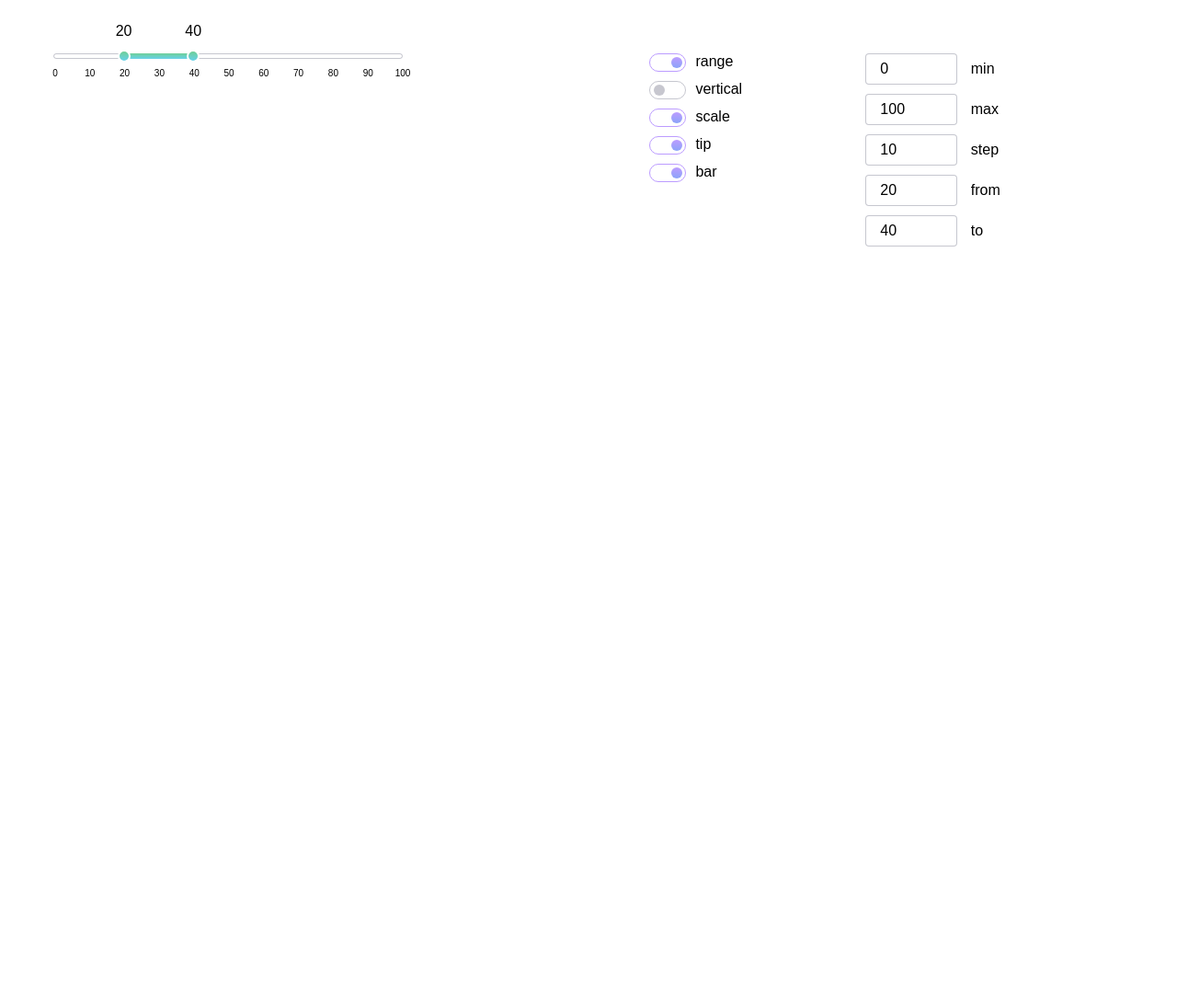
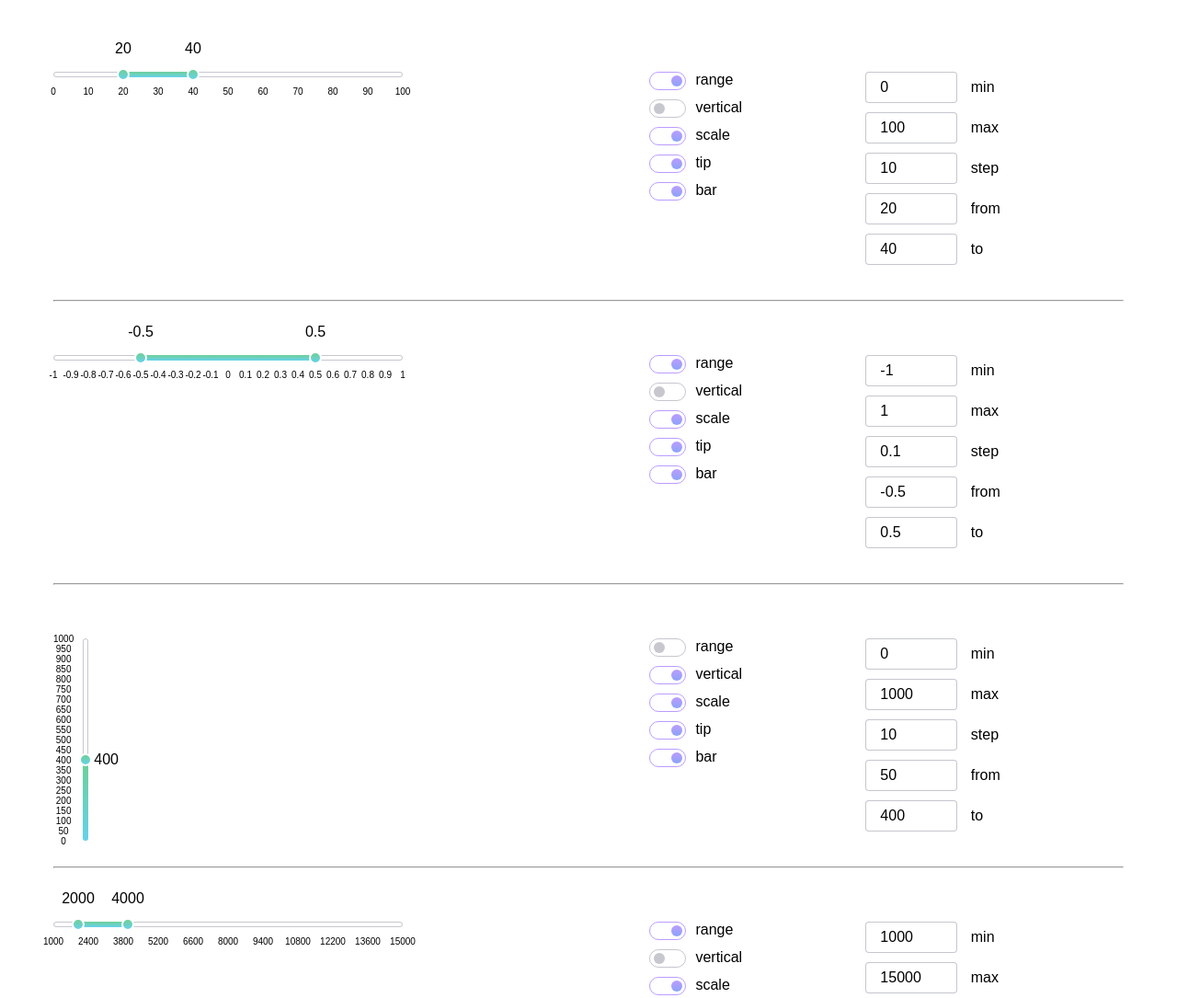
Before and after one commit to TimurPrh/range-slider, a website built with webpack: page src/index.pug in a window 1280 px wide. Shown: the top 1085 px of the page at 92% size. Before the commit the page ends 800 px from the top, so only its background shows below. Built offline with nearby package versions, Linux system fonts and the light colour scheme.

Commit message:
добавил элемент subview - border

```diff
--- a/src/index.pug
+++ b/src/index.pug
@@ -7,6 +7,8 @@ html(lang="en")
         title Plugin
     body
         .main
-            .main__wrapper
-                .main__slider.js-main__slider
-                .main__panel.js-main__panel
+            each val in [1, 2, 3, 4]
+                .main__wrapper
+                    .main__slider.js-main__slider
+                    .main__panel.js-main__panel
+                hr
--- a/src/index.ts
+++ b/src/index.ts
@@ -2,28 +2,36 @@ import RangeSlider from './slider-plugin/index';
 import Panel from './panel/panel';
 import './styles/style.scss';
 
-const rangeSliderWrapper = document.querySelector('.js-main__slider');
-const panelWrapper = document.querySelector('.js-main__panel');
+const rangeSliders = [];
+const panels = [];
 
-const rangeSlider = new RangeSlider(rangeSliderWrapper, {
-    range: true,
-    vertical: false,
-    scale: true,
-    tip: true,
-    bar: true,
-    min: 0,
-    max: 100,
-    step: 10,
-    from: 20,
-    to: 40,
-});
-const panel = new Panel(panelWrapper, rangeSlider.getSettings());
+const rangeSliderWrappers = document.querySelectorAll('.js-main__slider');
+const panelWrappers = document.querySelectorAll('.js-main__panel');
+
+const sliderSettings = [
+    {
+        range: true, vertical: false, scale: true, tip: true, bar: true, min: 0, max: 100, step: 10, from: 20, to: 40,
+    },
+    {
+        range: true, vertical: false, scale: true, tip: true, bar: true, min: -1, max: 1, step: 0.1, from: -0.5, to: 0.5,
+    },
+    {
+        range: false, vertical: true, scale: true, tip: true, bar: true, min: 0, max: 1000, step: 10, from: 200, to: 400,
+    },
+    {
+        range: true, vertical: false, scale: true, tip: true, bar: true, min: 1000, max: 15000, step: 100, from: 2000, to: 4000,
+    },
+];
+
+rangeSliderWrappers.forEach((rangeSliderWrapper, i) => {
+    rangeSliders[i] = new RangeSlider(rangeSliderWrapper, sliderSettings[i]);
+    panels[i] = new Panel(panelWrappers[i], rangeSliders[i].getSettings());
 
     function fromAndToValuesHandler(e: CustomEvent) {
         if (e.detail.id === 0) {
-        panel.changeFromValue(e.detail.inputVal);
+            panels[i].changeFromValue(e.detail.inputVal);
         } else if (e.detail.id === 1) {
-        panel.changeToValue(e.detail.inputVal);
+            panels[i].changeToValue(e.detail.inputVal);
         }
     }
     rangeSliderWrapper.addEventListener('moveThumbEvent', fromAndToValuesHandler.bind(this));
@@ -33,15 +41,16 @@ function configurationHandler(e: CustomEvent) {
         obj[e.detail.key] = e.detail.value;
 
         if (e.detail.key === 'to') {
-        rangeSlider.setToValue(e.detail.value);
+            rangeSliders[i].setToValue(e.detail.value);
         } else if (e.detail.key === 'from') {
-        rangeSlider.setFromValue(e.detail.value);
+            rangeSliders[i].setFromValue(e.detail.value);
         } else {
-        rangeSlider.reInitialize(obj);
+            rangeSliders[i].reInitialize(obj);
         }
 
-    const realSettings = rangeSlider.getSettings();
-    panel.changeFromValue(realSettings.from);
-    panel.changeToValue(realSettings.to);
+        const realSettings = rangeSliders[i].getSettings();
+        panels[i].changeFromValue(realSettings.from);
+        panels[i].changeToValue(realSettings.to);
     }
-panelWrapper.addEventListener('changedInputEvent', configurationHandler.bind(this));
+    panelWrappers[i].addEventListener('changedInputEvent', configurationHandler.bind(this));
+});
--- a/src/slider-plugin/model.ts
+++ b/src/slider-plugin/model.ts
@@ -274,7 +274,7 @@ SliderModel.prototype.calculateMove = function calculateMove(pos: number, id: nu
 
     this.calculateTrack();
 };
-SliderModel.prototype.calculateTrack = function calculateTrack(pos: number, id: number) {
+SliderModel.prototype.calculateTrack = function calculateTrack() {
     if (this.isRange) {
         if (this.isVertical) {
             this.outputOx.track = {
@@ -290,7 +290,7 @@ SliderModel.prototype.calculateTrack = function calculateTrack(pos: number, id:
     } else if (this.isVertical) {
         this.outputOx.track = {
             begin: this.outputOx.thumbs[1].ox,
-            end: this.offsetWidth,
+            end: 100,
         };
     } else {
         this.outputOx.track = {
--- a/src/slider-plugin/style.scss
+++ b/src/slider-plugin/style.scss
@@ -9,11 +9,7 @@
         position: relative;
         width: 100%;
         height: 6px;
-        // width: 6px;
-        //     height: 100%;
         background: inherit;
-        border: 1px solid rgba(31, 32, 65, 0.25);
-        border-radius: 3px;
         &_vertical {
             width: 6px;
             height: 100%;
@@ -28,15 +24,11 @@
         width: 14px;
         height: 14px;
         border-radius: 50%;
-        // width: 30px;
-        // height: 10px;
         background: var(--secondary-gradient-color);
         border: 2px solid #FFFFFF;
     }
     &__range-bg {
         position: absolute;
-        top: -1px;
-        left: -1px;
         width: 6px;
         height: 6px;
         margin-left: 0;
@@ -46,7 +38,6 @@
     &__scale {
         padding: 0;
         margin: 0;
-        margin-left: 2px;
         margin-top: 10px;
         list-style-type: none;
         display: grid;
@@ -60,7 +51,6 @@
         }
         &_vertical {
             margin-right: 10px;
-            margin-top: 2px;
         }
     }
     &__result {
@@ -69,9 +59,6 @@
         left: 0;
         transform: translate(-50%, -50%);
         display: block;
-        // background: rgba(31, 32, 65, 0.5);
-        // padding: 4px;
-        // color: #fff;
         &_vertical {
             transform: translate(0, -50%);
         }
@@ -82,4 +69,12 @@
     &__input {
         display: none;
     }
+    &__border {
+        position: absolute;
+        width: 100%;
+        height: 100%;
+        border: 1px solid rgba(31, 32, 65, 0.25);
+        border-radius: 3px;
+        z-index: -1;
+    }
 }
--- /dev/null
+++ b/src/slider-plugin/subViews/border.ts
@@ -0,0 +1,17 @@
+const Border = function Border(elem: Element) {
+    this.elem = elem;
+};
+Border.prototype.render = function render(bar: boolean) {
+    const border = document.createElement('div');
+    border.classList.add('range-slider__border');
+    this.elem.prepend(border);
+
+    this.border = this.elem.querySelector('.range-slider__border');
+};
+Border.prototype.remove = function remove() {
+    if (this.elem.parentNode.querySelector('.range-slider__border')) {
+        this.elem.parentNode.querySelector('.range-slider__border').remove();
+    }
+};
+
+export default Border;
--- a/src/slider-plugin/view.ts
+++ b/src/slider-plugin/view.ts
@@ -3,11 +3,13 @@ import Scale from './subViews/scale';
 import Track from './subViews/track';
 import Inputs from './subViews/inputs';
 import Thumbs from './subViews/thumbs';
+import Border from './subViews/border';
 
 const SliderView = function SliderView(elem: Element) {
     this.elem = elem;
     this.render();
 
+    this.borderModule = new Border(this.slider);
     this.trackModule = new Track(this.slider);
     this.thumbsModule = new Thumbs(this.slider);
     this.labelsModule = new Labels(this.slider);
@@ -46,6 +48,7 @@ SliderView.prototype.initParams = function initParams(viewModel: {sliderMin: num
     this.offsetHeight = this.slider.offsetHeight;
 
     this.trackModule.render(bar);
+    this.borderModule.render();
     this.thumbsModule.render(isRange);
     this.labelsModule.render(isVertical);
     this.inputsModule.render(viewModel);
@@ -83,6 +86,7 @@ SliderView.prototype.getSliderWidth = function getSliderWidth() {
     return this.slider.offsetWidth;
 };
 SliderView.prototype.removeSubViews = function removeSubViews() {
+    this.borderModule.remove();
     this.trackModule.remove();
     this.thumbsModule.remove();
     this.labelsModule.remove();
--- a/src/styles/style.scss
+++ b/src/styles/style.scss
@@ -16,7 +16,17 @@
         grid-template-columns: auto auto;
     }
     &__slider {
+        margin-top: 20px;
+        margin-bottom: 20px;
         width: 380px;
         height: 250px;
     }
+    &__panel {
+        margin-top: 20px;
+    }
+    hr {
+        &:last-child {
+            display: none;
+        }
+    }
 }
```
Also changed, not shown: src/slider-plugin/tests/border.test.js (added, +45 -0 lines), src/slider-plugin/tests/view.test.js (+12 -0 lines), README.md, src/assets/slider-uml.drawio.svg. Lines whose indentation alone changed are shown as unchanged.
